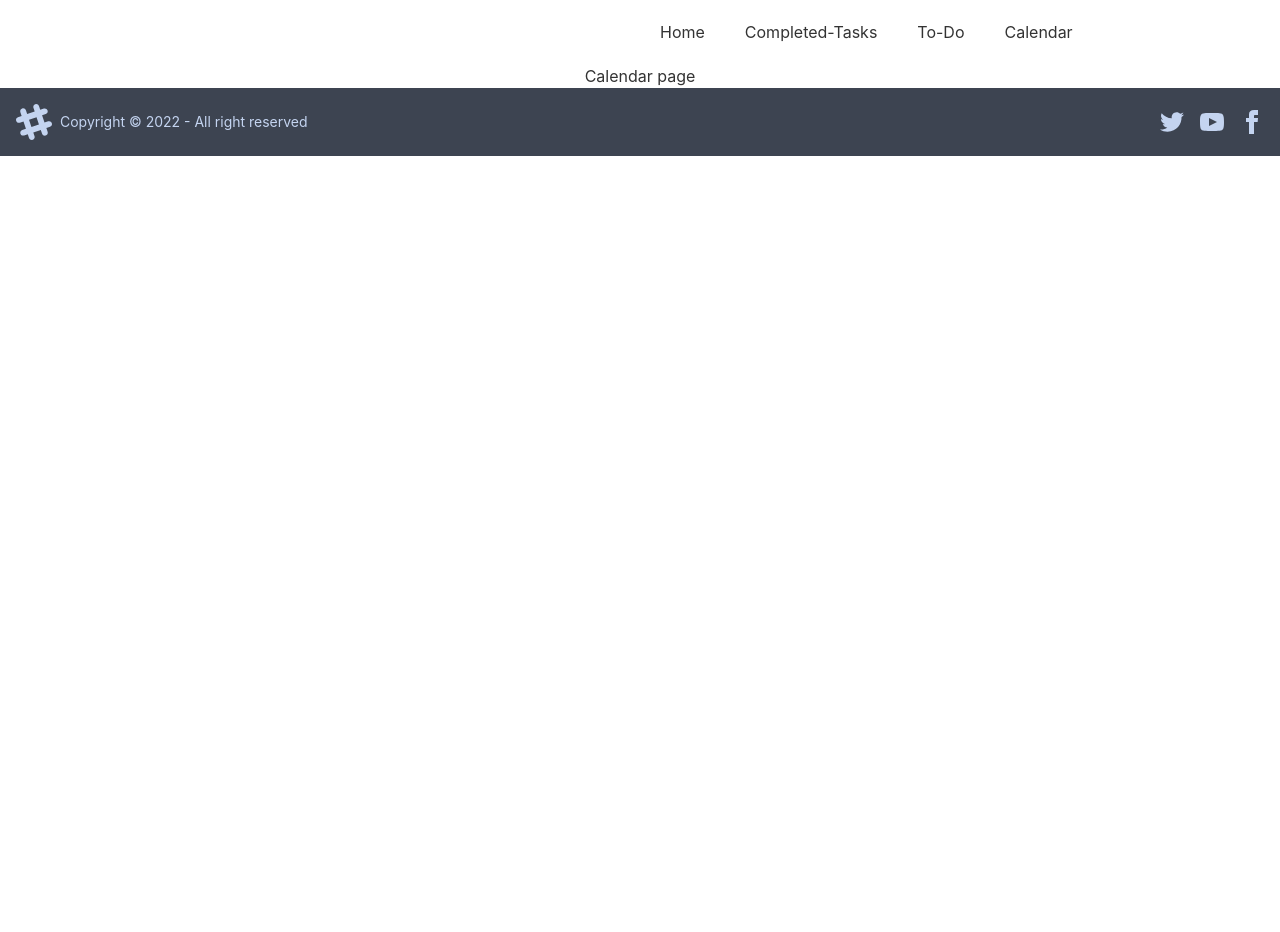
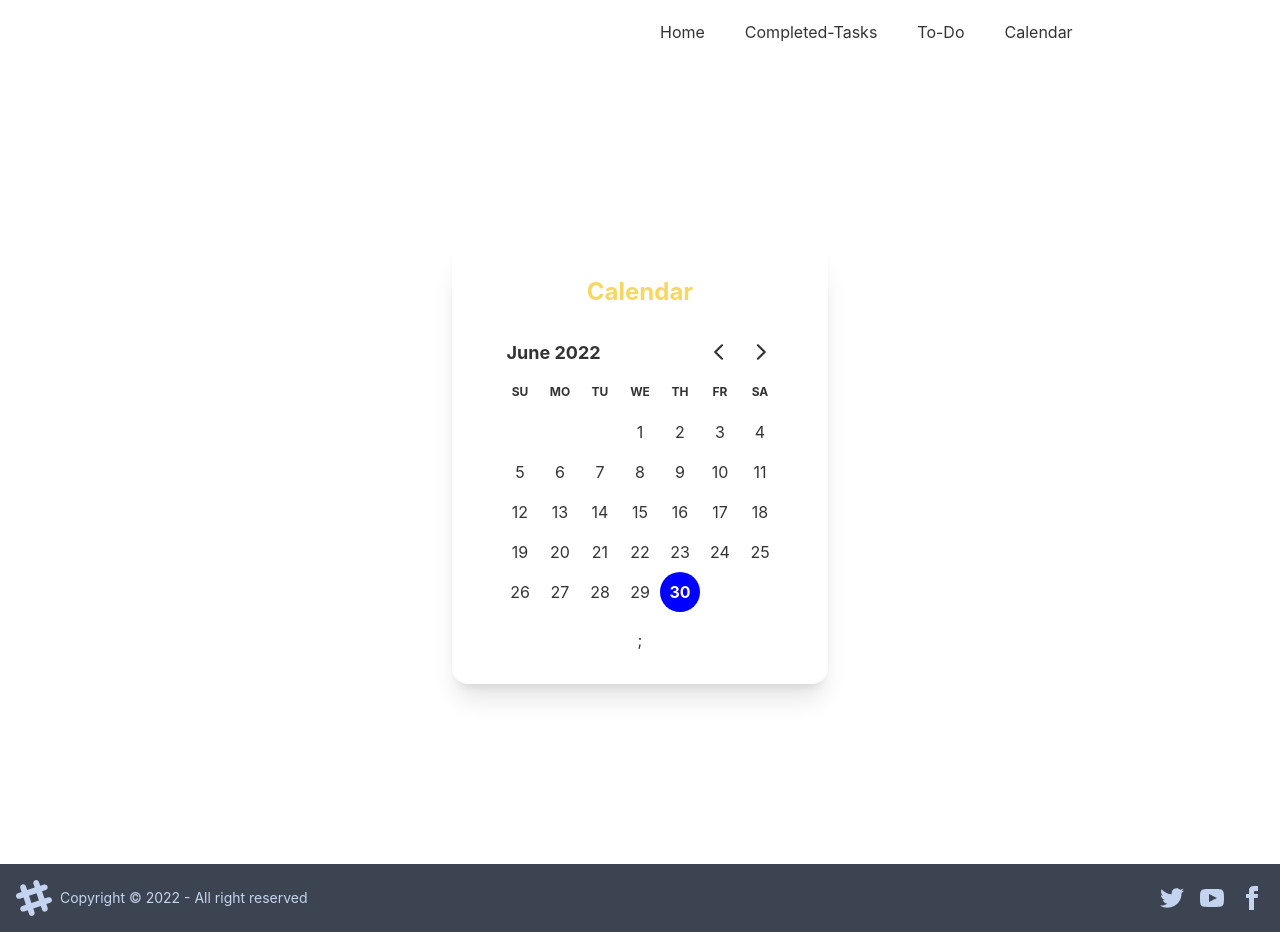
Before and after one commit to ArifulIslamShuvo/Job-task1-client, a React (Create React App) app: page /Calendar in a window 1280 px wide. Before the commit the page ends 800 px from the top, so only its background shows below. Built offline with nearby package versions, Linux system fonts and the light colour scheme.

Commit message:
show the calendar in the Calendar route

```diff
--- a/package.json
+++ b/package.json
@@ -7,7 +7,9 @@
     "@testing-library/react": "^13.3.0",
     "@testing-library/user-event": "^13.5.0",
     "daisyui": "^2.17.0",
+    "date-fns": "^2.28.0",
     "react": "^18.2.0",
+    "react-day-picker": "^8.0.7",
     "react-dom": "^18.2.0",
     "react-icons": "^4.4.0",
     "react-router-dom": "^6.3.0",
--- a/src/components/Home/Calendar.js
+++ b/src/components/Home/Calendar.js
@@ -1,10 +1,23 @@
-import React from 'react';
+import React, { useState } from 'react';
+import { DayPicker } from 'react-day-picker';
+import 'react-day-picker/dist/style.css';
 
 const Calendar = () => {
+    const [date, setDate] = useState(new Date())
     return (
-        <div>
-            <h3>Calendar page</h3>
+        <div className='flex h-screen justify-center items-center'>
+            <div className="card w-100 bg-white shadow-xl">
+                <div className="card-body">
+                    <h2 className="text-center text-2xl font-bold text-secondary">Calendar</h2>
+                    <div className="p-30">
+                        <DayPicker
+                            selected={date}
+                            onSelect={setDate}
+                        />;
 
+        </div>
+                </div>
+            </div>
         </div>
     );
 };
```
Also changed, not shown: 1 other file (tests, documents, lock files or other folders).
